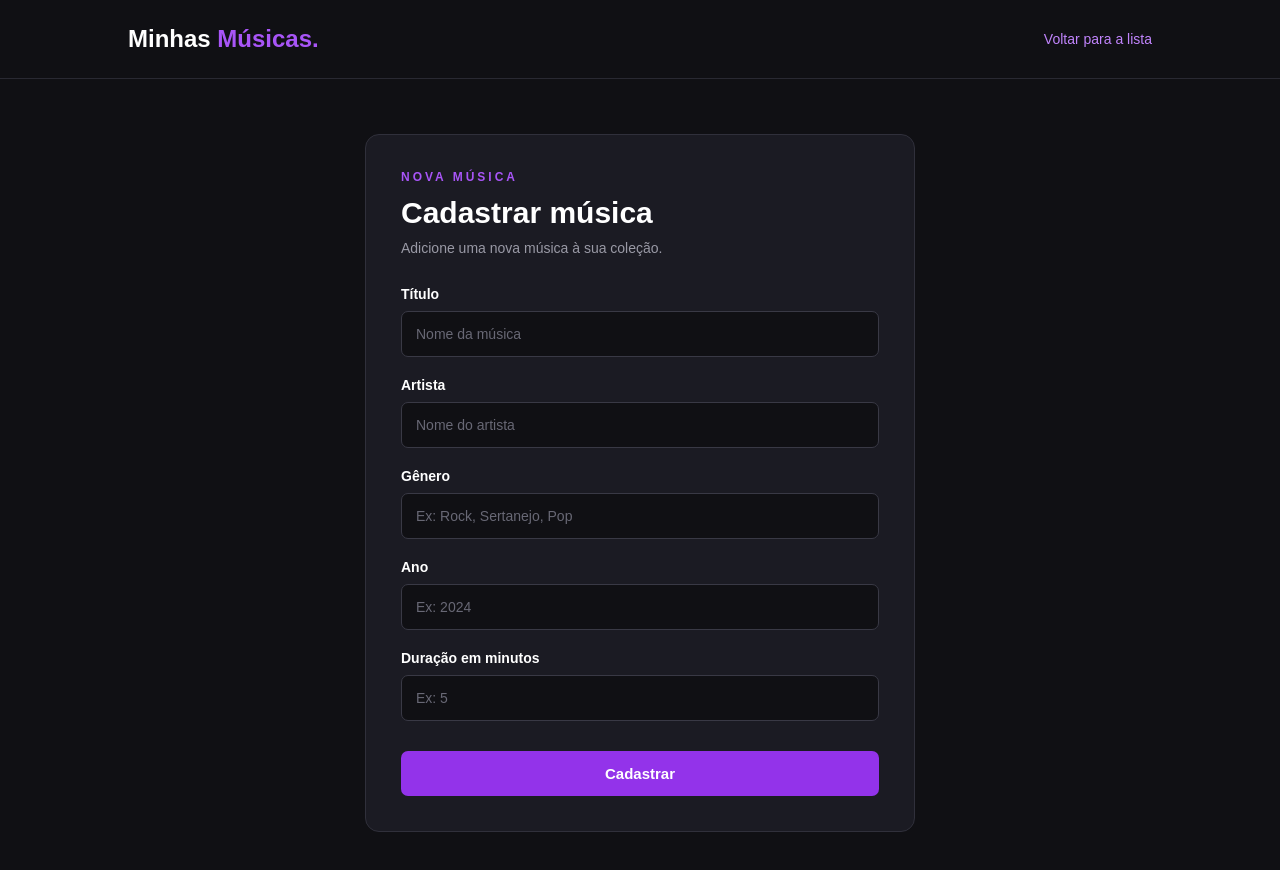
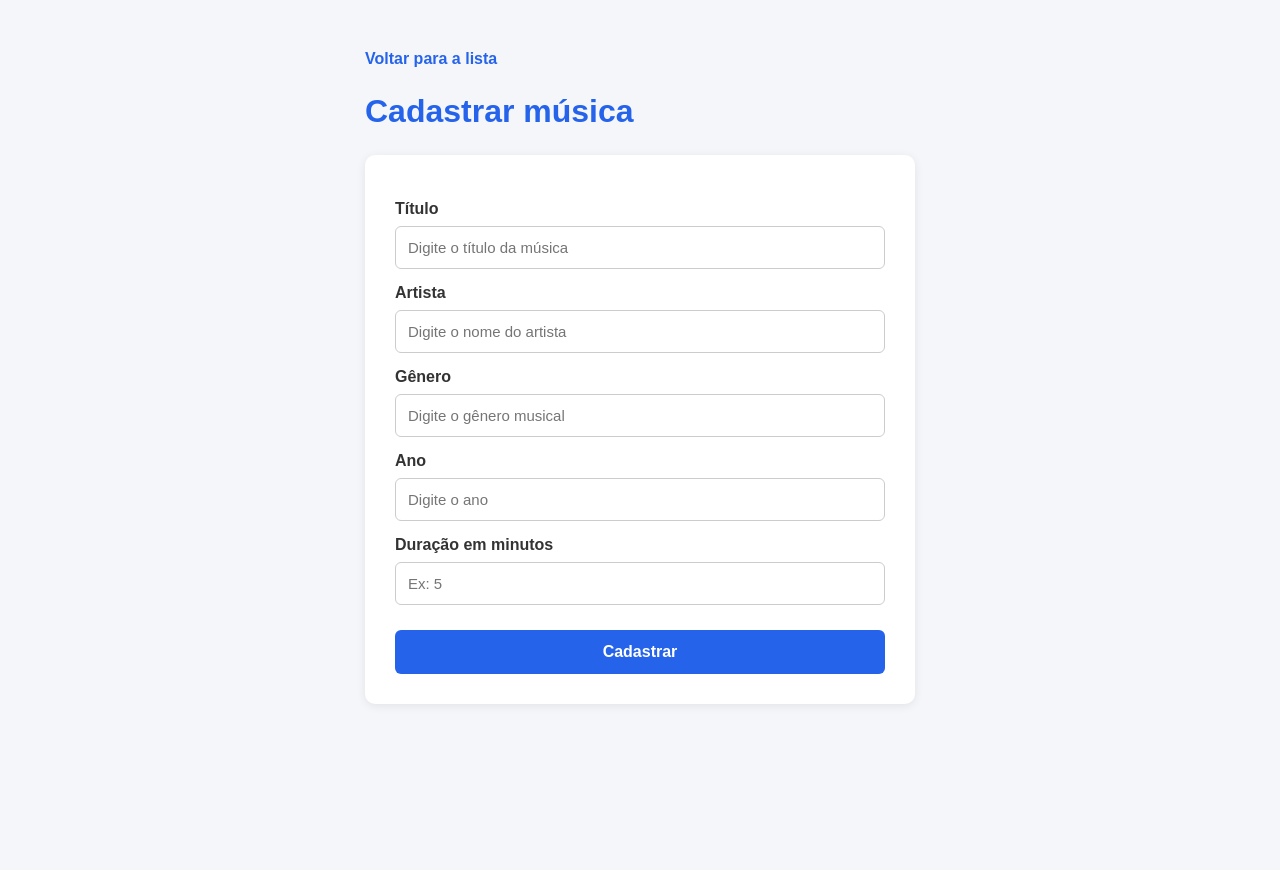
Before and after one commit to ArthurUlloa/musicas_frontend, a plain HTML site: page cadastrar.html in a window 1280 px wide. After the commit the page ends 800 px from the top, so only its background shows below. Drawn offline with Linux system fonts and the light colour scheme.

Commit message:
atualizacao

```diff
--- a/cadastrar.css
+++ b/cadastrar.css
@@ -6,127 +6,72 @@
 
 body {
     font-family: Arial, sans-serif;
-    background: #101014;
-    color: white;
-    min-height: 100vh;
-}
-
-header {
-    display: flex;
-    justify-content: space-between;
-    align-items: center;
-    padding: 25px 10%;
-    border-bottom: 1px solid #292932;
-}
-
-.logo {
-    font-size: 24px;
-    font-weight: bold;
-}
-
-.logo span {
-    color: #a855f7;
-}
-
-header a {
-    color: #c084fc;
-    text-decoration: none;
-    font-size: 14px;
-}
-
-header a:hover {
-    color: white;
+    background-color: #f4f6f9;
+    color: #333;
 }
 
 main {
-    display: flex;
-    justify-content: center;
-    padding: 55px 20px;
+    width: 90%;
+    max-width: 550px;
+    margin: 50px auto;
 }
 
-.conteudo {
-    width: 100%;
-    max-width: 550px;
-    background: #1b1b23;
-    border: 1px solid #30303b;
-    border-radius: 14px;
-    padding: 35px;
+.voltar {
+    color: #2563eb;
+    text-decoration: none;
+    font-weight: bold;
+    display: inline-block;
+    margin-bottom: 25px;
 }
 
-.subtitulo {
-    color: #a855f7;
-    font-size: 12px;
-    font-weight: bold;
-    letter-spacing: 3px;
-    margin-bottom: 12px;
+.voltar:hover {
+    text-decoration: underline;
 }
 
-.conteudo h1 {
-    font-size: 30px;
-    margin-bottom: 10px;
+h1 {
+    margin-bottom: 25px;
+    color: #2563eb;
 }
 
-.descricao {
-    color: #9999a5;
-    margin-bottom: 30px;
-    font-size: 14px;
+.container {
+    background-color: white;
+    padding: 30px;
+    border-radius: 10px;
+    box-shadow: 0 2px 10px rgba(0, 0, 0, 0.08);
+    display: flex;
+    flex-direction: column;
 }
 
-.campo {
-    display: flex;
-    flex-direction: column;
-    margin-bottom: 20px;
+label {
+    font-weight: bold;
+    margin-bottom: 8px;
+    margin-top: 15px;
 }
 
-.campo label {
-    margin-bottom: 9px;
-    font-size: 14px;
-    font-weight: bold;
+input {
+    padding: 12px;
+    border: 1px solid #ccc;
+    border-radius: 6px;
+    font-size: 15px;
+    outline: none;
 }
 
-.campo input {
-    width: 100%;
-    padding: 14px;
-    background: #101014;
-    border: 1px solid #393945;
-    border-radius: 7px;
-    color: white;
-    outline: none;
-    font-size: 14px;
+input:focus {
+    border-color: #2563eb;
 }
 
-.campo input:focus {
-    border-color: #a855f7;
+button {
+    margin-top: 25px;
+    padding: 13px;
+    background-color: #2563eb;
+    color: white;
+    border: none;
+    border-radius: 6px;
+    font-size: 16px;
+    font-weight: bold;
+    cursor: pointer;
 }
 
-.campo input::placeholder {
-    color: #686875;
+button:hover {
+    background-color: #1d4ed8;
 }
-
-#botaoCadastrar {
-    width: 100%;
-    padding: 14px;
-    margin-top: 10px;
-    border: none;
-    border-radius: 7px;
-    background: #9333ea;
-    color: white;
-    font-size: 15px;
-    font-weight: bold;
-    cursor: pointer;
-    transition: 0.3s;
-}
-
-#botaoCadastrar:hover {
-    background: #7e22ce;
-}
-
-@media (max-width: 600px) {
-    header {
-        padding: 20px 5%;
-    }
-
-    .conteudo {
-        padding: 25px 20px;
-    }
-}
--- a/cadastrar.html
+++ b/cadastrar.html
@@ -3,48 +3,35 @@
 <head>
     <meta charset="UTF-8">
     <meta name="viewport" content="width=device-width, initial-scale=1.0">
-    <title>Cadastrar música</title>
+    <title>Cadastrar Música</title>
     <link rel="stylesheet" href="cadastrar.css">
 </head>
 <body>
 
-    <header>
-        <p class="logo">Minhas <span>Músicas.</span></p>
-        <a href="index.html">Voltar para a lista</a>
-    </header>
+    <main>
+        <a class="voltar" href="index.html">Voltar para a lista</a>
 
-    <main>
-        <section class="conteudo">
-            <p class="subtitulo">NOVA MÚSICA</p>
         <h1>Cadastrar música</h1>
-            <p class="descricao">Adicione uma nova música à sua coleção.</p>
 
-            <div class="campo">
+        <section class="container">
+
             <label for="titulo">Título</label>
-                <input type="text" id="titulo" placeholder="Nome da música">
-            </div>
+            <input type="text" id="titulo" placeholder="Digite o título da música">
 
-            <div class="campo">
             <label for="artista">Artista</label>
-                <input type="text" id="artista" placeholder="Nome do artista">
-            </div>
+            <input type="text" id="artista" placeholder="Digite o nome do artista">
 
-            <div class="campo">
             <label for="genero">Gênero</label>
-                <input type="text" id="genero" placeholder="Ex: Rock, Sertanejo, Pop">
-            </div>
+            <input type="text" id="genero" placeholder="Digite o gênero musical">
 
-            <div class="campo">
             <label for="ano">Ano</label>
-                <input type="number" id="ano" placeholder="Ex: 2024">
-            </div>
+            <input type="number" id="ano" placeholder="Digite o ano">
 
-            <div class="campo">
             <label for="duracao">Duração em minutos</label>
             <input type="number" id="duracao" placeholder="Ex: 5">
-            </div>
 
             <button id="botaoCadastrar">Cadastrar</button>
+
         </section>
     </main>
 
--- a/editar.css
+++ b/editar.css
@@ -6,127 +6,72 @@
 
 body {
     font-family: Arial, sans-serif;
-    background: #101014;
-    color: white;
-    min-height: 100vh;
-}
-
-header {
-    display: flex;
-    justify-content: space-between;
-    align-items: center;
-    padding: 25px 10%;
-    border-bottom: 1px solid #292932;
-}
-
-.logo {
-    font-size: 24px;
-    font-weight: bold;
-}
-
-.logo span {
-    color: #a855f7;
-}
-
-header a {
-    color: #c084fc;
-    text-decoration: none;
-    font-size: 14px;
-}
-
-header a:hover {
-    color: white;
+    background-color: #f4f6f9;
+    color: #333;
 }
 
 main {
-    display: flex;
-    justify-content: center;
-    padding: 55px 20px;
+    width: 90%;
+    max-width: 550px;
+    margin: 50px auto;
 }
 
-.conteudo {
-    width: 100%;
-    max-width: 550px;
-    background: #1b1b23;
-    border: 1px solid #30303b;
-    border-radius: 14px;
-    padding: 35px;
+.voltar {
+    color: #2563eb;
+    text-decoration: none;
+    font-weight: bold;
+    display: inline-block;
+    margin-bottom: 25px;
 }
 
-.subtitulo {
-    color: #a855f7;
-    font-size: 12px;
-    font-weight: bold;
-    letter-spacing: 3px;
-    margin-bottom: 12px;
+.voltar:hover {
+    text-decoration: underline;
 }
 
-.conteudo h1 {
-    font-size: 30px;
-    margin-bottom: 10px;
+h1 {
+    margin-bottom: 25px;
+    color: #2563eb;
 }
 
-.descricao {
-    color: #9999a5;
-    margin-bottom: 30px;
-    font-size: 14px;
+.container {
+    background-color: white;
+    padding: 30px;
+    border-radius: 10px;
+    box-shadow: 0 2px 10px rgba(0, 0, 0, 0.08);
+    display: flex;
+    flex-direction: column;
 }
 
-.campo {
-    display: flex;
-    flex-direction: column;
-    margin-bottom: 20px;
+label {
+    font-weight: bold;
+    margin-bottom: 8px;
+    margin-top: 15px;
 }
 
-.campo label {
-    margin-bottom: 9px;
-    font-size: 14px;
-    font-weight: bold;
+input {
+    padding: 12px;
+    border: 1px solid #ccc;
+    border-radius: 6px;
+    font-size: 15px;
+    outline: none;
 }
 
-.campo input {
-    width: 100%;
-    padding: 14px;
-    background: #101014;
-    border: 1px solid #393945;
-    border-radius: 7px;
-    color: white;
-    outline: none;
-    font-size: 14px;
+input:focus {
+    border-color: #2563eb;
 }
 
-.campo input:focus {
-    border-color: #a855f7;
+button {
+    margin-top: 25px;
+    padding: 13px;
+    background-color: #2563eb;
+    color: white;
+    border: none;
+    border-radius: 6px;
+    font-size: 16px;
+    font-weight: bold;
+    cursor: pointer;
 }
 
-.campo input::placeholder {
-    color: #686875;
+button:hover {
+    background-color: #1d4ed8;
 }
-
-#botaoSalvar {
-    width: 100%;
-    padding: 14px;
-    margin-top: 10px;
-    border: none;
-    border-radius: 7px;
-    background: #9333ea;
-    color: white;
-    font-size: 15px;
-    font-weight: bold;
-    cursor: pointer;
-    transition: 0.3s;
-}
-
-#botaoSalvar:hover {
-    background: #7e22ce;
-}
-
-@media (max-width: 600px) {
-    header {
-        padding: 20px 5%;
-    }
-
-    .conteudo {
-        padding: 25px 20px;
-    }
-}
--- a/index.css
+++ b/index.css
@@ -6,158 +6,111 @@
 
 body {
     font-family: Arial, sans-serif;
-    background: #101014;
-    color: #ffffff;
-    min-height: 100vh;
+    background-color: #f4f6f9;
+    color: #333;
 }
 
 header {
+    background-color: #2563eb;
+    color: white;
+    padding: 25px 8%;
     display: flex;
     justify-content: space-between;
     align-items: center;
-    padding: 25px 10%;
-    border-bottom: 1px solid #292932;
 }
 
 header h1 {
     font-size: 26px;
 }
 
-header h1 span {
-    color: #a855f7;
+header a {
+    background-color: white;
+    color: #2563eb;
+    padding: 10px 18px;
+    border-radius: 6px;
+    text-decoration: none;
+    font-weight: bold;
 }
 
-.botao {
-    background: #9333ea;
-    color: white;
-    text-decoration: none;
-    padding: 12px 20px;
-    border-radius: 8px;
-    font-weight: bold;
-    transition: 0.3s;
-}
-
-.botao:hover {
-    background: #7e22ce;
+header a:hover {
+    background-color: #e5e7eb;
 }
 
 main {
-    width: 80%;
+    width: 84%;
     max-width: 1000px;
-    margin: 70px auto;
-}
-
-.introducao {
-    margin-bottom: 40px;
-}
-
-.subtitulo {
-    color: #a855f7;
-    font-size: 12px;
-    font-weight: bold;
-    letter-spacing: 3px;
-    margin-bottom: 15px;
-}
-
-.introducao h2 {
-    font-size: 36px;
-    margin-bottom: 12px;
-}
-
-.introducao > p:last-child {
-    color: #9999a5;
-    font-size: 15px;
+    margin: 40px auto;
 }
 
 #listaMusicas {
     display: flex;
     flex-direction: column;
-    gap: 18px;
+    gap: 20px;
 }
 
 .musica {
-    background: #1b1b23;
-    border: 1px solid #30303b;
-    border-left: 4px solid #a855f7;
-    border-radius: 12px;
+    background-color: white;
     padding: 25px;
-    transition: 0.3s;
-}
-
-.musica:hover {
-    border-color: #a855f7;
-    transform: translateY(-3px);
+    border-radius: 10px;
+    box-shadow: 0 2px 8px rgba(0, 0, 0, 0.08);
 }
 
 .musica h2 {
-    font-size: 23px;
+    color: #2563eb;
+    margin-bottom: 10px;
+}
+
+.artista {
+    font-size: 16px;
     margin-bottom: 8px;
 }
 
-.artista {
-    color: #c084fc;
-    margin-bottom: 12px;
-}
-
 .detalhes {
-    color: #9999a5;
+    color: #777;
     font-size: 14px;
     margin-bottom: 20px;
 }
 
 .acoes {
     display: flex;
-    gap: 12px;
+    gap: 10px;
 }
 
 .editar,
 .apagar {
+    padding: 9px 16px;
     border: none;
-    padding: 9px 18px;
-    border-radius: 6px;
+    border-radius: 5px;
     text-decoration: none;
     font-size: 14px;
     cursor: pointer;
 }
 
 .editar {
-    background: #9333ea;
+    background-color: #2563eb;
     color: white;
 }
 
 .apagar {
-    background: #30202a;
-    color: #fb7185;
+    background-color: #dc2626;
+    color: white;
 }
 
 .editar:hover {
-    background: #7e22ce;
+    background-color: #1d4ed8;
 }
 
 .apagar:hover {
-    background: #4a2534;
+    background-color: #b91c1c;
 }
 
 @media (max-width: 600px) {
     header {
-        padding: 20px 5%;
-    }
-
-    header h1 {
-        font-size: 21px;
-    }
-
-    .botao {
-        padding: 10px;
-        font-size: 12px;
+        flex-direction: column;
+        gap: 15px;
     }
 
     main {
         width: 90%;
-        margin: 45px auto;
-    }
-
-    .introducao h2 {
-        font-size: 27px;
     }
 }
```
Also changed, not shown: editar.html (+10 -23 lines), index.html (+14 -8 lines). Lines whose indentation alone changed are shown as unchanged.
